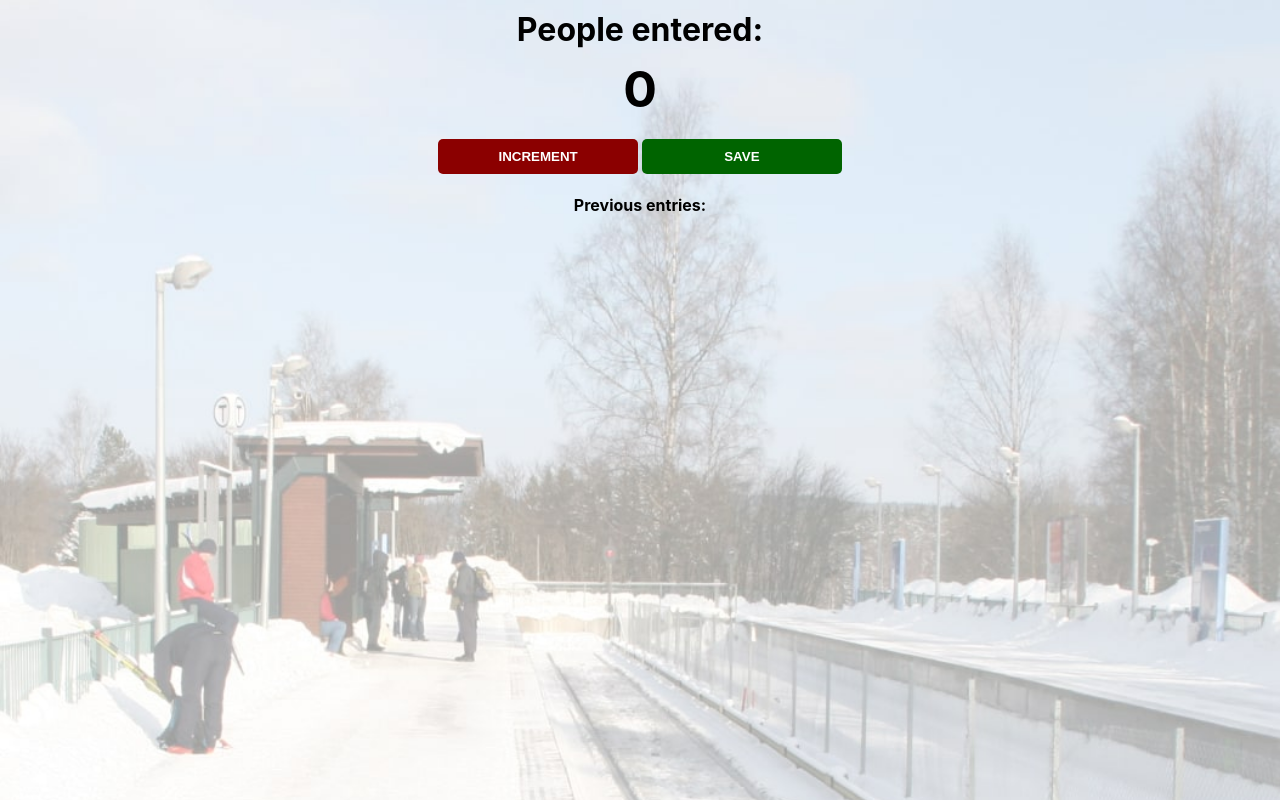
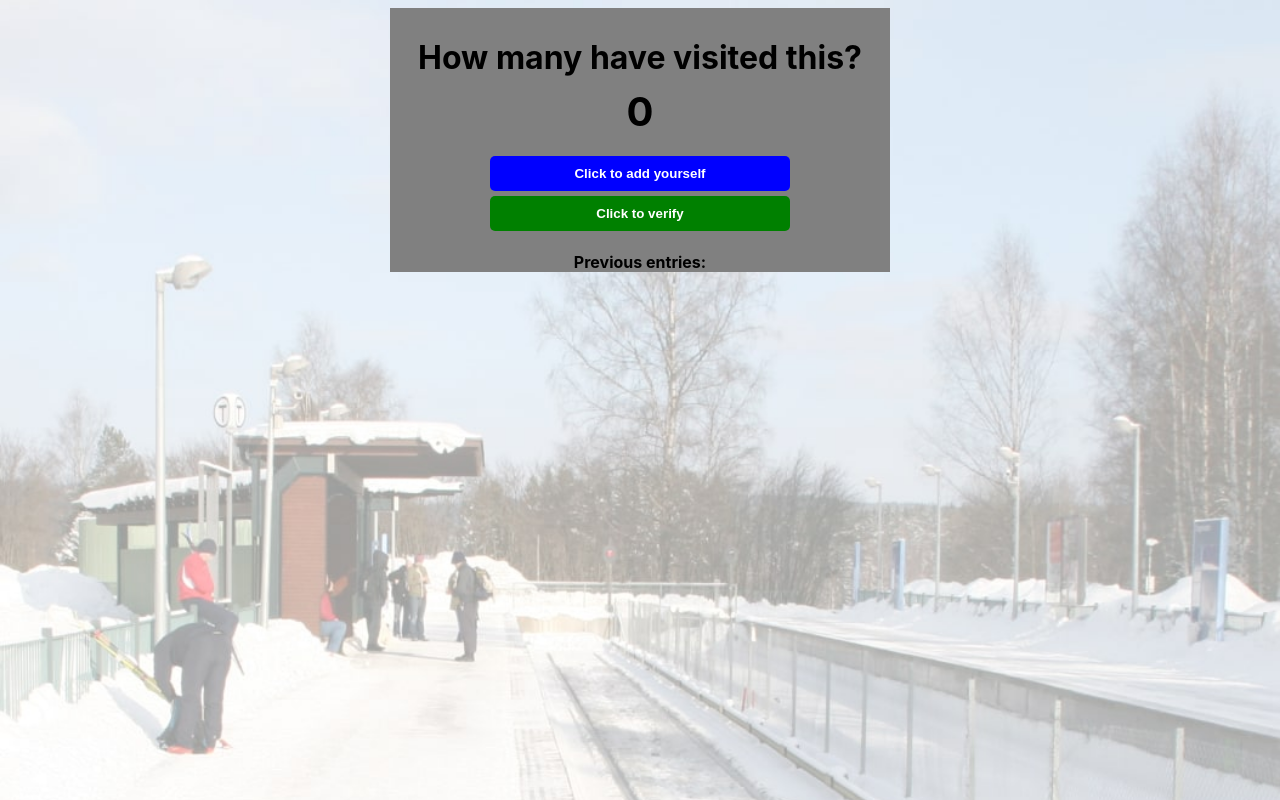
Before and after one commit to DinosIpiotis/VisitorCounter, a website built with Vite: page index.html in a window 1280 px wide. Built offline with nearby package versions, Linux system fonts and the light colour scheme.

Commit message:
Update with new data

```diff
--- a/index.css
+++ b/index.css
@@ -1,18 +1,18 @@
 body {
     background-image: url("station.jpg");
     background-size: cover;
-    font-family: -apple-system, BlinkMacSystemFont, 'Segoe UI', Roboto, Oxygen, Ubuntu, Cantarell, 'Open Sans', 'Helvetica Neue', sans-serif;
+    font-family: -apple-system, BlinkMacSystemFont, 'Segoe UI', Arial, Oxygen, Ubuntu, Cantarell, 'Open Sans', 'Helvetica Neue', sans-serif;
     font-weight: bold;
     text-align: center;
 }
 
 h1 {
-    margin-top: 10px;
+    margin-top: 20px;
     margin-bottom: 10px;
 }
 
 h2 {
-    font-size: 50px;
+    font-size: 40px;
     margin-top: 0;
     margin-bottom: 20px;
 }
@@ -23,15 +23,24 @@ button {
     padding-bottom: 10px;
     color: white;
     font-weight: bold;
-    width: 200px;
+    width: 300px;
     margin-bottom: 5px;
     border-radius: 5px;
 }
 
 #increment-btn {
-    background: darkred;
+    background: blue;
 }
 
 #save-btn {
-    background: darkgreen;
+    background: green;
 }
+
+#thisapp {
+    max-width: 500px;
+    background-color: grey;
+    padding-top: 10px;
+    text-align: center;
+    margin: auto;
+
+}
--- a/index.html
+++ b/index.html
@@ -3,13 +3,12 @@
         <link rel="stylesheet" href="index.css">
     </head>
     <body>
-        <h1>People entered:</h1>
+       <div id="thisapp"> <h1>How many have visited this?</h1>
         <h2 id="count-el">0</h2>
-        <button id="increment-btn" onclick="increment()">INCREMENT</button>
-        <button id="save-btn" onclick="save()">SAVE</button>
+        <button id="increment-btn" onclick="increment()">Click to add yourself</button>
+        <button id="save-btn" onclick="save()">Click to verify</button>
         <p id="save-el">Previous entries: </p>
         <script src="index.js">
-            nnerText
-        </script>
+        </script></div>
     </body>
 </html>
--- a/package.json
+++ b/package.json
@@ -1,6 +1,6 @@
 {
   "name": "Scrim-s03i8nc",
-  "description": "https://scrimba.com/learn-javascript-c0v/~0t",
+  "description": "https://scrimba.com/learn-javascript-c0v/~0t/s0ve50tnao/head",
   "scripts": {
     "start": "vite",
     "dev": "vite",
```
